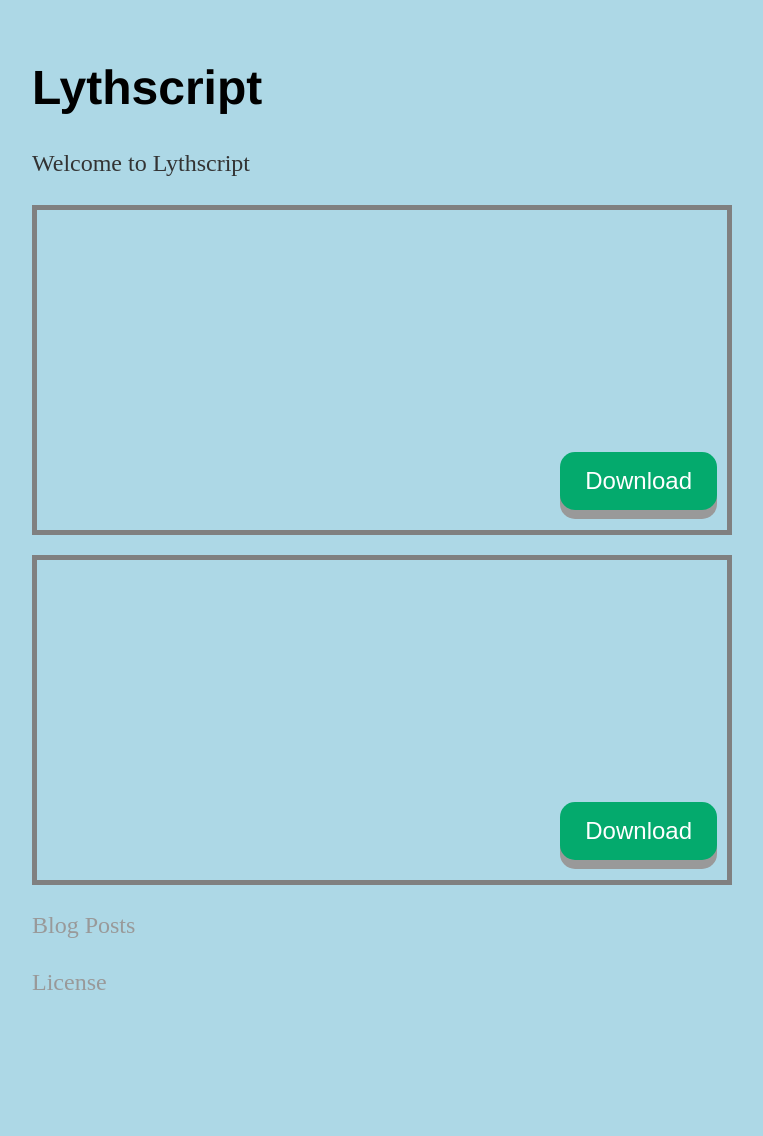
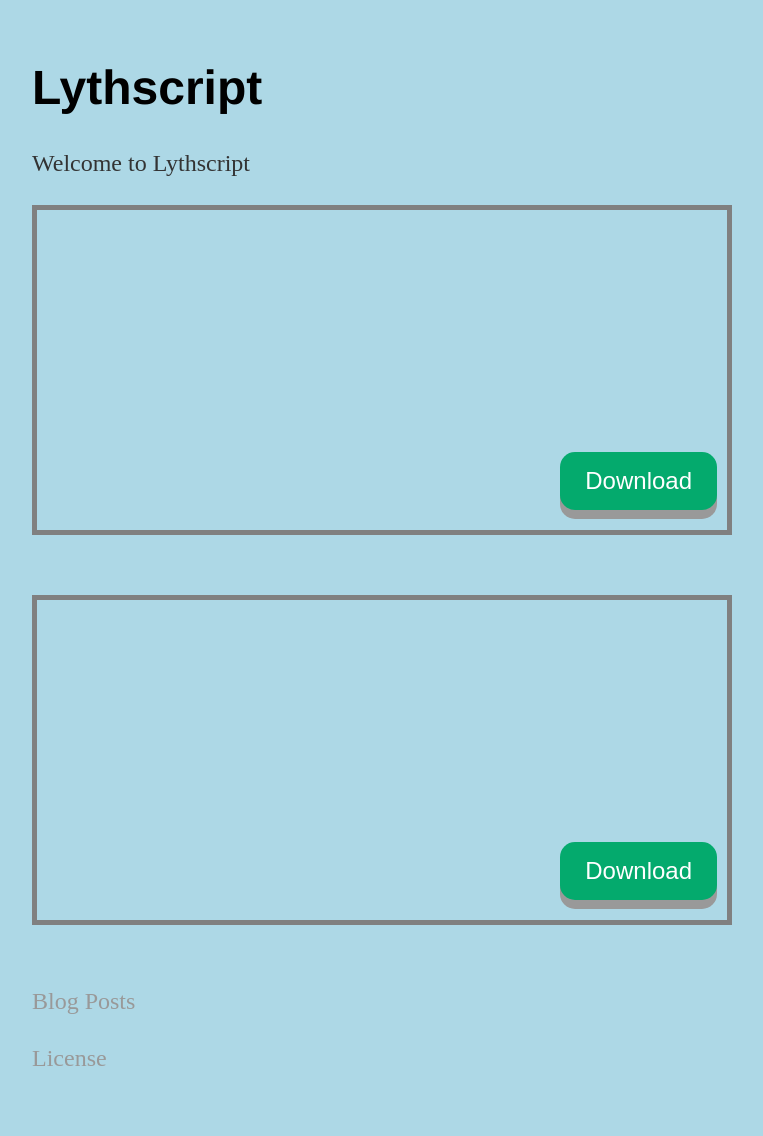
Before and after one commit to lythscript/lythscript.github.io, a Jekyll site: the page built from index.html, in a window 1280 px wide. Shown: the whole page, without its empty margins (160-923 px from the left). Built offline with Jekyll 4.4.1, drawn with Linux system fonts in a browser that asks for light colours; before the commit the page ends 1060 px from its top, so only the background shows below that.

Commit message:
Update main.css

```diff
--- a/css/main.css
+++ b/css/main.css
@@ -4,7 +4,7 @@
   padding: 10px;
   border: 5px solid gray;
   margin: 0;
-  margin-bottom: 20px;
+  margin-bottom: 60px;
   position: relative;
 }
 
```
